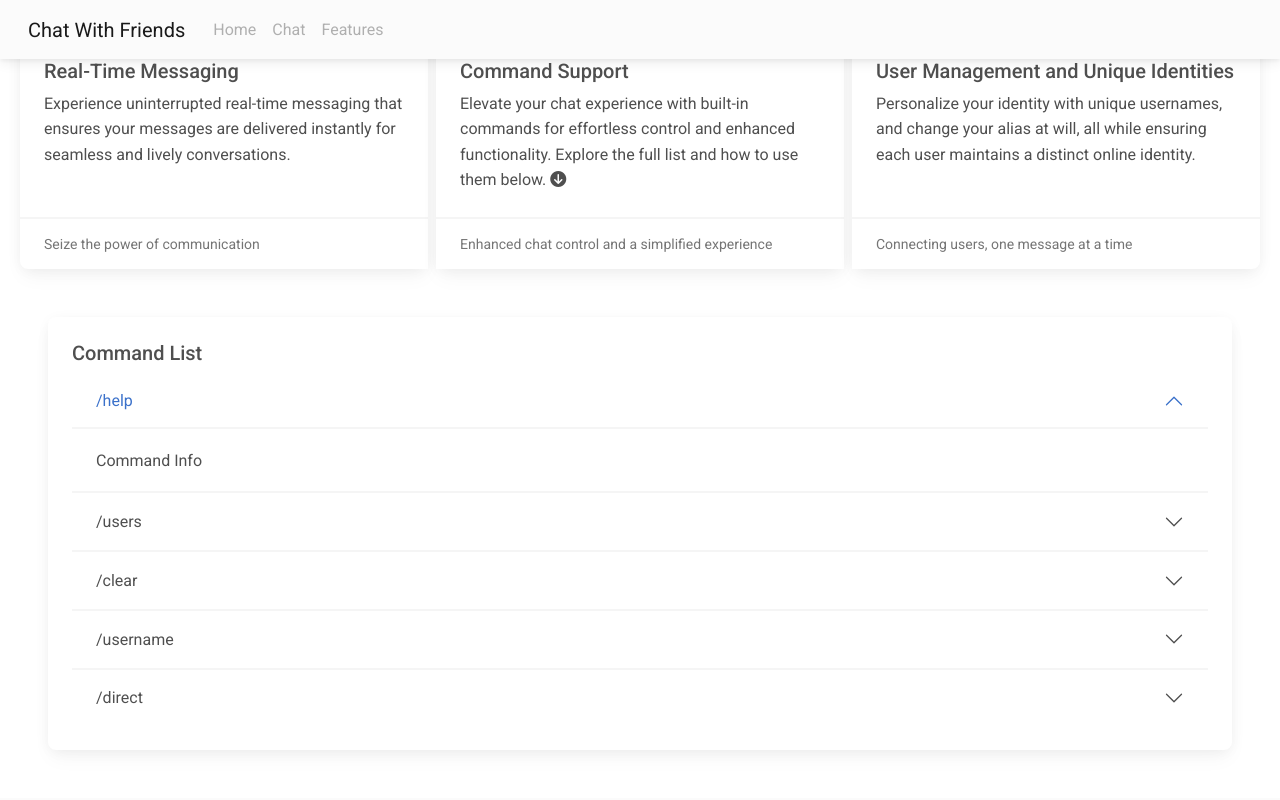
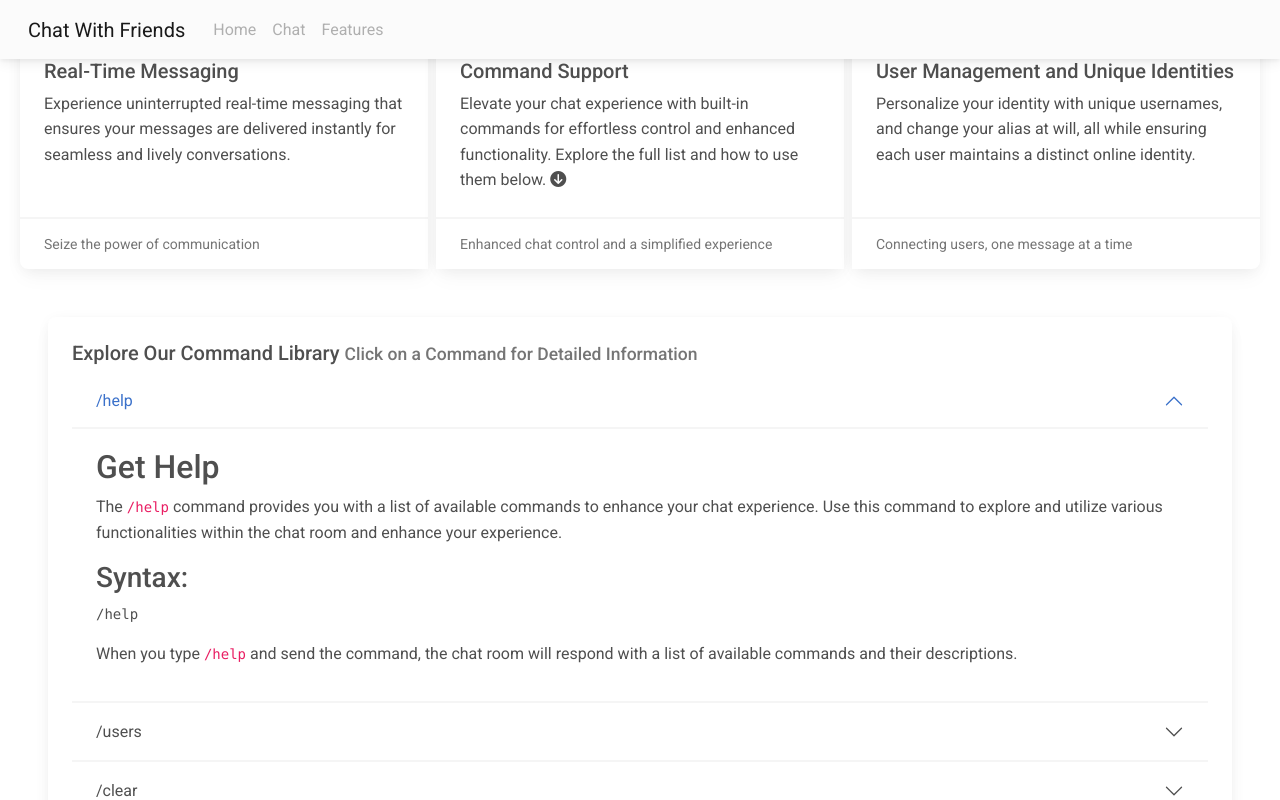
Before and after one commit to paytonshafer/Online-Chat-Room-App, a React (Create React App) app in the folder frontend/: page /features in a window 1280 px wide. Both pictures are taken after a click on the button "/help". Shown: the part 480-1280 px from the top of the page. Built offline with nearby package versions, Linux system fonts and the light colour scheme; no server answers.

Commit message:
add command info

```diff
--- a/frontend/src/pages/chat.jsx
+++ b/frontend/src/pages/chat.jsx
@@ -5,19 +5,15 @@ import { MDBBtn, MDBInput, MDBCard, MDBCardHeader, MDBCardBody, MDBContainer, MD
 
 // chat page, for now this is where the chat is
 const Chat = ({ socket }) => {
-    const helpMessage = `System: **Chat Room Help**<br /><br />
+    const helpMessage = `System: Here are some available commands to enhance your chat experience:<br /><br />
 
-    Welcome to the chat room! Here are some available commands to enhance your chat experience:<br />
-    Note: Some commands have parameters; just type the command and the parameters separated by spaces.<br /><br />
+    <code>/help</code>: Display this help message, listing available commands.<br />
+    <code>/users</code>: List all connected users in the chat room.<br />
+    <code>/clear</code>: Clear all messages on your screen.<br />
+    <code>/username new_username</code>: Change your username to new_username.<br />
+    <code>/direct other_user message</code>: Send a direct message to only other_user.<br /><br />
 
-    /help: Display this help message, listing available commands.<br />
-    /users: List all connected users in the chat room.<br />
-    /clear: Clear all messages on your screen.<br />
-    /username new_username: Change your username to new_username, but username must still be unique.<br />
-    /direct other_user message: Send a direct message to only other_user. <br /><br />
-
-    Feel free to use these commands to explore and interact with the chat room.<br />
-    Happy chatting! 🚀`; // help message to be displayed to user
+    Head to the <strong>Features</strong> page for a detailed explanation and examples of each command.`; // help message to be displayed to user
     const { id, username, setUsername, gmessages, setGMessages } = useUserContext(); // get username from user context, setUsername function to set username
     const messagesEndRef = useRef(null); // useRef to use as a ref to scroll to bottom of message buffer
     const [message, setMessage] = useState('') // message state of current message in input
--- a/frontend/src/pages/features.jsx
+++ b/frontend/src/pages/features.jsx
@@ -73,22 +73,109 @@ const Features = ({ socket }) => {
 
             <MDBCard className='m-5' ref={commandListRef}>
                 <MDBCardBody>
-                    <MDBCardTitle>Command List</MDBCardTitle>
-                    <MDBAccordion flush alwaysOpen style={{fontWeight: 'bold'}}>
-                        <MDBAccordionItem collapseId={1} headerTitle='/help' bodyStyle={{fontWeight: 'normal'}}>
-                            Command Info
+                    <MDBCardTitle>Explore Our Command Library <small className='text-muted'>Click on a Command for Detailed Information</small></MDBCardTitle>
+                    <MDBAccordion flush alwaysOpen>
+                        <MDBAccordionItem collapseId={1} headerTitle='/help'>
+                            <div>
+                                <h2>Get Help</h2>
+                                <p>
+                                    The <code>/help</code> command provides you with a list of available commands to enhance your chat experience. Use this command to explore and utilize various functionalities within the chat room and enhance your experience.
+                                </p>
+                                <h3>Syntax:</h3>
+                                <pre>/help</pre>
+                                <p>
+                                    When you type <code>/help</code> and send the command, the chat room will respond with a list of available commands and their descriptions.
+                                </p>
+                            </div>
                         </MDBAccordionItem>
-                        <MDBAccordionItem collapseId={2} headerTitle='/users' bodyStyle={{fontWeight: 'normal'}}>
-                            Command Info
+                        <MDBAccordionItem collapseId={2} headerTitle='/users'>
+                            <div>
+                                <h2>List Connected Users</h2>
+                                <p>
+                                    The <code>/users</code> command allows you to retrieve a list of all connected users in the chat room. This feature helps you stay informed about who is currently in the chat.
+                                </p>
+
+                                <h3>Syntax:</h3>
+                                <pre>/users</pre>
+
+                                <p>
+                                    When you type <code>/users</code> and send the command, the chat room will respond by displaying a list of usernames for all connected users.
+                                </p>
+                            </div>
                         </MDBAccordionItem>
-                        <MDBAccordionItem collapseId={3} headerTitle='/clear' bodyStyle={{fontWeight: 'normal'}}>
-                            Command info
+                        <MDBAccordionItem collapseId={3} headerTitle='/clear'>
+                            <div>
+                                <h2>Clear Chat Feed</h2>
+                                <p>
+                                    The <code>/clear</code> command is a useful feature to clear all messages on your chat screen. It provides a quick way to declutter your chat window.
+                                </p>
+
+                                <h3>Syntax:</h3>
+                                <pre>/clear</pre>
+
+                                <p>
+                                    When you type <code>/clear</code> and send the command, the chat room will instantly remove all previous messages from your screen, giving you a clean slate.
+                                </p>
+                            </div>
                         </MDBAccordionItem>
-                        <MDBAccordionItem collapseId={4} headerTitle='/username' bodyStyle={{fontWeight: 'normal'}}>
-                            Command info
+                        <MDBAccordionItem collapseId={4} headerTitle='/username'>
+                            <div>
+                                <h2>Change Your Username</h2>
+                                <p>
+                                    The <code>/username</code> command allows you to change your current username to a new one. It ensures that the new username is unique and not already in use by another chat room member.
+                                </p>
+
+                                <h3>Syntax:</h3>
+                                <pre>/username new_username</pre>
+
+                                <ul>
+                                    <li>
+                                    <code>/username</code>: The command to initiate a direct message.
+                                    </li>
+                                    <li>
+                                    <code>new_username</code>: Replace this with the new username you desire.
+                                    </li>
+                                </ul>
+
+                                <h3>Example:</h3>
+                                <pre>/username beet</pre>
+
+                                <p>
+                                    The command will attempt to change your current username to "beet." If the username is unique, it will be updated, and you'll be known as "beet" in the chat room. Otherwise, you will get a message letting you know that 'beet' is already taken by another user. <br></br>
+                                    <strong>Note</strong> if you are unsure what usernames are taken you can use the <code>/users</code> command to check.
+                                </p>
+                            </div>
                         </MDBAccordionItem>
-                        <MDBAccordionItem collapseId={5} headerTitle='/direct' bodyStyle={{fontWeight: 'normal'}}>
-                            Command info
+                        <MDBAccordionItem collapseId={5} headerTitle='/direct'>
+                            <div>
+                                <h2>Direct Messaging</h2>
+                                <p>
+                                    The <code>/direct</code> command allows you to send a private message to another user in the chat room. To use this feature, follow these simple steps:
+                                </p>
+
+                                <h3>Syntax:</h3>
+                                <pre>/direct other_user message</pre>
+
+                                <ul>
+                                    <li>
+                                    <code>/direct</code>: The command to initiate a direct message.
+                                    </li>
+                                    <li>
+                                    <code>other_user</code>: Replace this with the username of the user you want to message.
+                                    </li>
+                                    <li>
+                                    <code>message</code>: Type your message after the username. This is the content you want to send.
+                                    </li>
+                                </ul>
+
+                                <h3>Example:</h3>
+                                <pre>/direct {username} Hey, how are you?</pre>
+
+                                <p>
+                                    This command sends a private message to the user named "{username}" with the text "Hey, how are you?" Direct messages are a great way to have private conversations within the chat room, ensuring your communication is only seen by the intended recipient. <br></br>
+                                    <strong>Note</strong> that you <strong>can't</strong> send direct messages to yourself.
+                                </p>
+                            </div>
                         </MDBAccordionItem>
                     </MDBAccordion>
                 </MDBCardBody>
```
Also changed, not shown: 1 other file (tests, documents, lock files or other folders).
